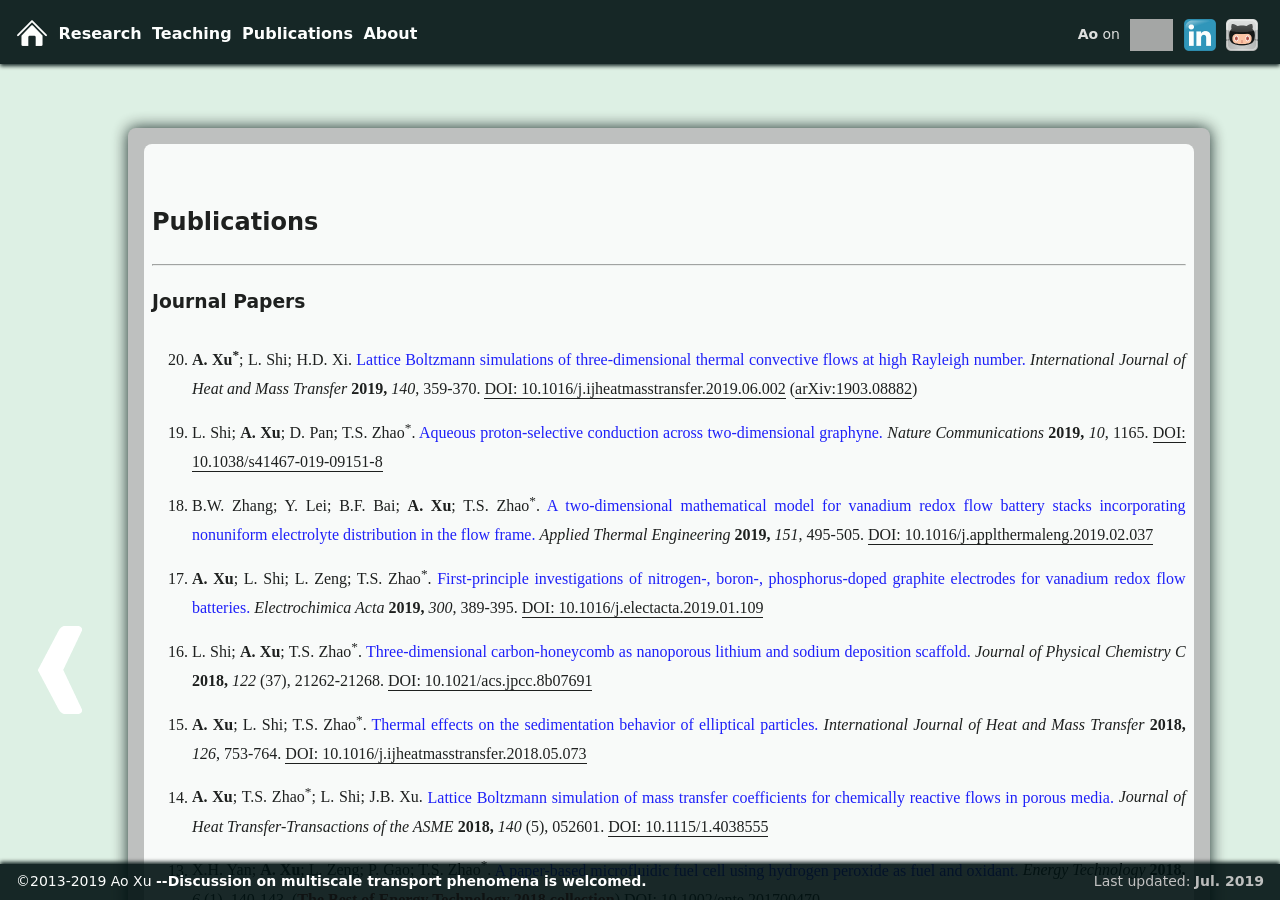
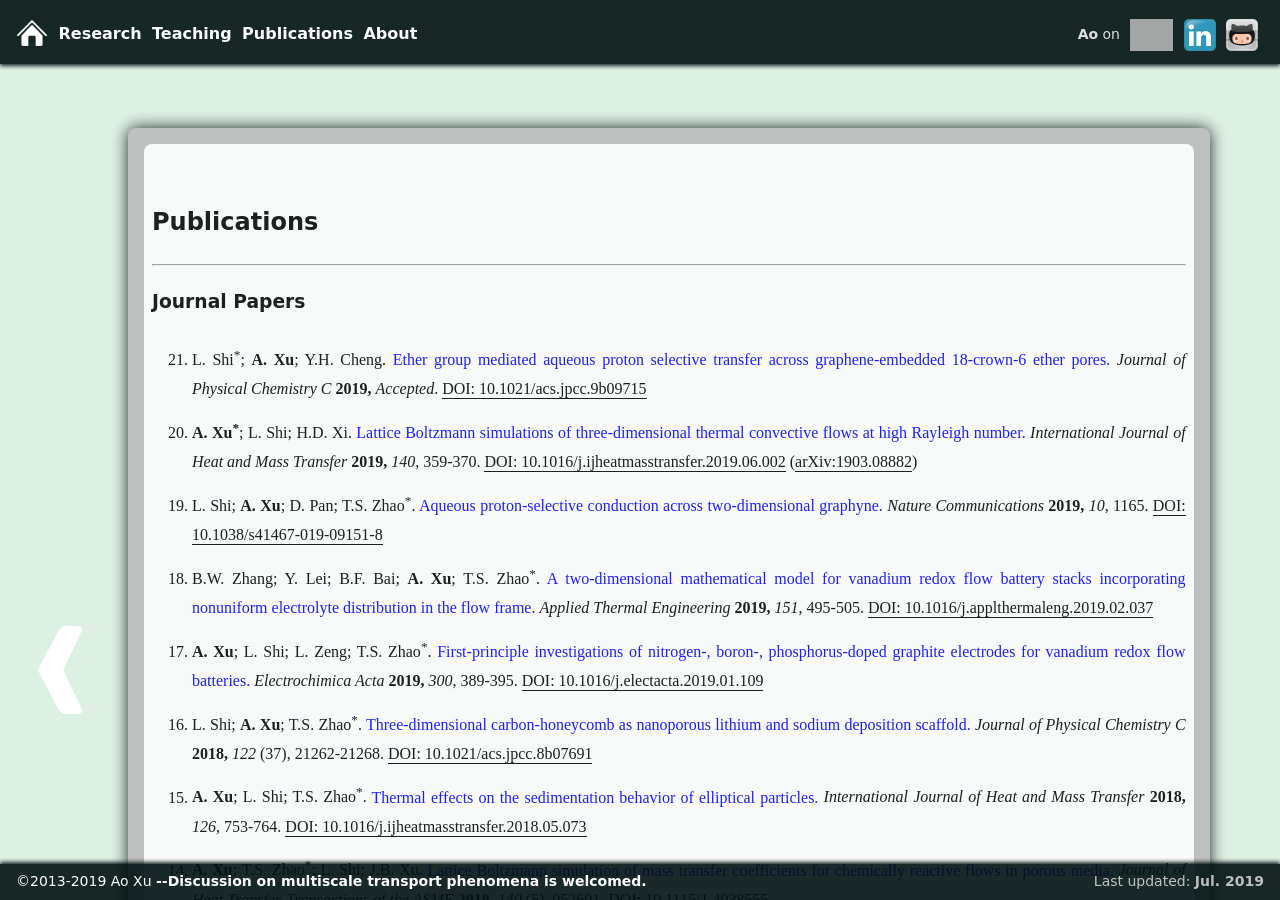
Before and after one commit to xuaoxiqi/xuaoxiqi.github.io, a Jekyll site: the page built from publications.html, in a window 1280 px wide and 900 px high. Built offline with Jekyll 4.4.1, drawn with Linux system fonts in a browser that asks for light colours; some web fonts are replaced; grey boxes are pictures that could not be loaded.

Commit message:
minor edit

```diff
--- a/about.html
+++ b/about.html
@@ -19,8 +19,8 @@ title: About
 He received his bachelor's degree in Theoretical and Applied Mechanics from University of Science and Technology of China (USTC) in 2013,
 and PhD degree in Mechanical Engineering from Hong Kong University of Science and Technology (HKUST) in 2017.
 Dr. Xu's research is focused on heat transfer in complex fluids.
-He has published 20 papers in various prestigious journals, among which 9 papers as first author.
-These papers have collectively received more than 430 citations and earned Dr. Xu an h-index of 12 (Google Scholar).
+He has published 21 papers in various prestigious journals, among which 9 papers as first author.
+These papers have collectively received more than 440 citations and earned Dr. Xu an h-index of 12 (Google Scholar).
 He is principle investigator of NSFC Young Scientists Fund and co-investigator of RGC General Research Fund.
 In the international community, Dr. Xu serves as Managing Editor of <i>International Journal of Heat and Mass Transfer</i> (Elsevier) and served as Managing Editor of <i>Applied Thermal Engineering</i> (Elsevier).
 </p>
@@ -31,7 +31,7 @@ In the international community, Dr. Xu serves as Managing Editor of <i>Internati
 2017年于香港科技大学机械及航空航天工程学系获博士学位，
 2017年10月至2018年10月于香港科技大学任职Research Associate，
 2018年10月入职西北工业大学航空学院流体力学系。
-徐博士致力于复杂流动与传热的格子玻尔兹曼模拟，在国际权威学术期刊发表SCI论文20篇（其中第一作者论文9篇），SCI引用350余次（其中他引330余次），h-因子为11，1篇为ESI高被引论文；
+徐博士致力于复杂流动与传热的格子玻尔兹曼模拟，在国际权威学术期刊发表SCI论文21篇（其中第一作者论文9篇），SCI引用370余次（其中他引350余次），h-因子为11，1篇为ESI高被引论文；
 主持国家自然科学基金青年科学基金项目1项，共同主持香港研究资助局优配研究金GRF项目1项。
 在国际学术界，徐博士担任《International Journal of Heat and Mass Transfer》常务编辑（中科院2区Top期刊），曾任《Applied Thermal Engineering》常务编辑（中科院2区Top期刊）。
 </p>
--- a/publications.html
+++ b/publications.html
@@ -18,6 +18,13 @@ title: Publications
     <h3>Journal Papers</h3>
 
     <ol reversed="reversed">
+
+        <!--021-->
+        <li class="liPublications">L. Shi<sup>*</sup>; <b>A. Xu</b>; Y.H. Cheng.
+        <a class="publications" href="./publications/021_JPCC2019.pdf">Ether group mediated aqueous proton selective transfer across graphene-embedded 18-crown-6 ether pores.</a>
+        <i>Journal of Physical Chemistry C</i> <b>2019,</b> <i>Accepted</i>.
+        <a href="https://doi.org/10.1021/acs.jpcc.9b09715" target="_blank">DOI: 10.1021/acs.jpcc.9b09715</a>
+        </li>
 
         <!--020-->
         <li class="liPublications"><b>A. Xu<sup>*</sup></b>; L. Shi; H.D. Xi.
```
Also changed, not shown: 1 other file.
